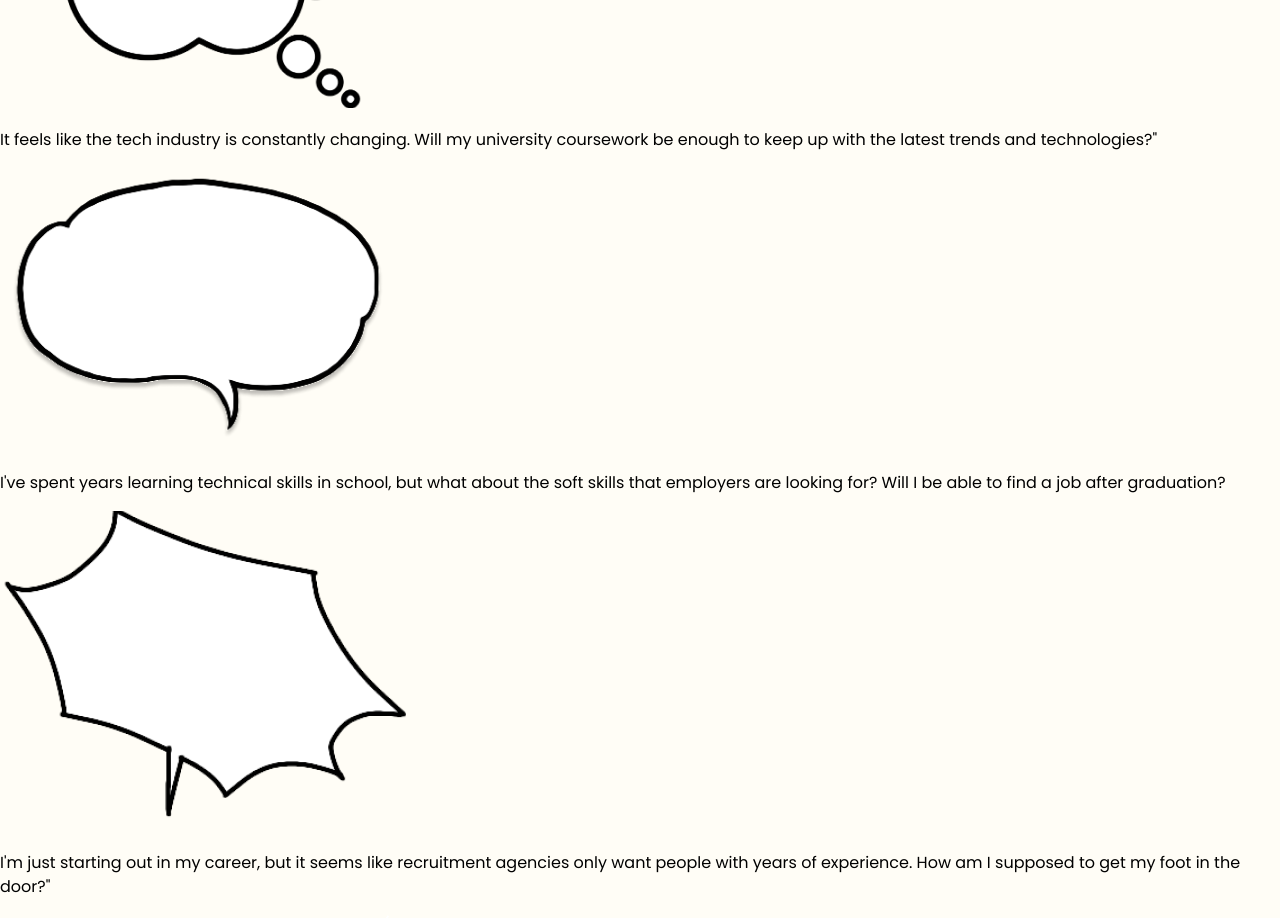
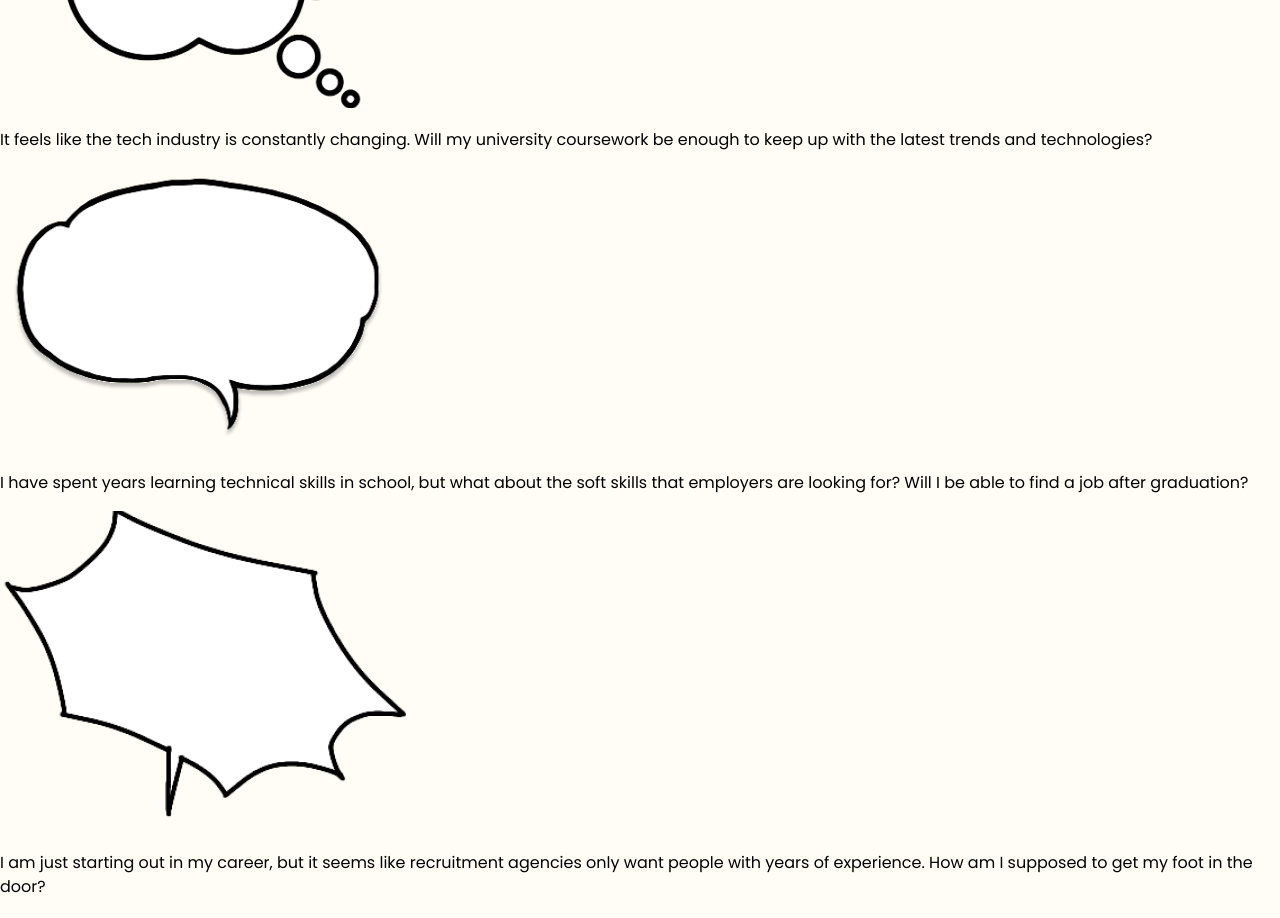
Before and after one commit to UoaWDCC/taitam-portal, a Next.js app: page /about in a window 1280 px wide. Shown: the part 320-1238 px from the top of the page. Built offline with nearby package versions, Linux system fonts and the light colour scheme; what @linaria/core would draw is missing.

Commit message:
Fixed build errors on about page

```diff
--- a/src/app/about/page.tsx
+++ b/src/app/about/page.tsx
@@ -206,7 +206,7 @@ export default function AboutPage() {
           <p>
             It feels like the tech industry is constantly changing. Will my
             university coursework be enough to keep up with the latest trends
-            and technologies?"
+            and technologies?
           </p>
         </div>
         <div className={bubbleImg2}>
@@ -219,7 +219,7 @@ export default function AboutPage() {
         </div>
         <div className={text2}>
           <p>
-            I've spent years learning technical skills in school, but what about
+            I have spent years learning technical skills in school, but what about
             the soft skills that employers are looking for? Will I be able to
             find a job after graduation?
           </p>
@@ -234,9 +234,9 @@ export default function AboutPage() {
         </div>
         <div className={text3}>
           <p>
-            I'm just starting out in my career, but it seems like recruitment
+            I am just starting out in my career, but it seems like recruitment
             agencies only want people with years of experience. How am I
-            supposed to get my foot in the door?"
+            supposed to get my foot in the door?
           </p>
         </div>
         <div className={image}>
```
